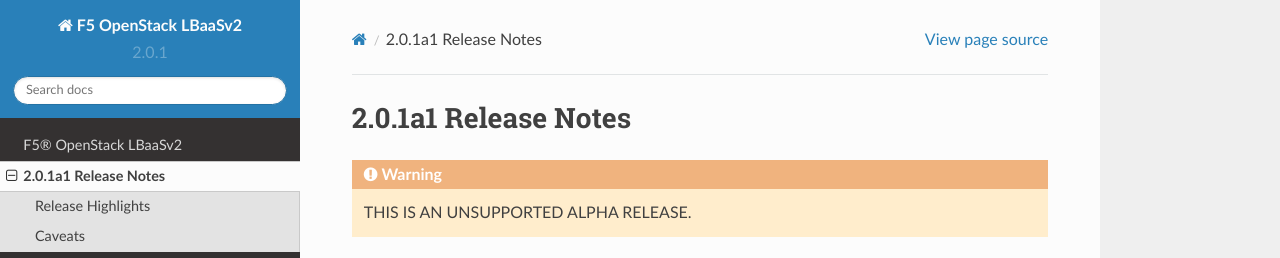
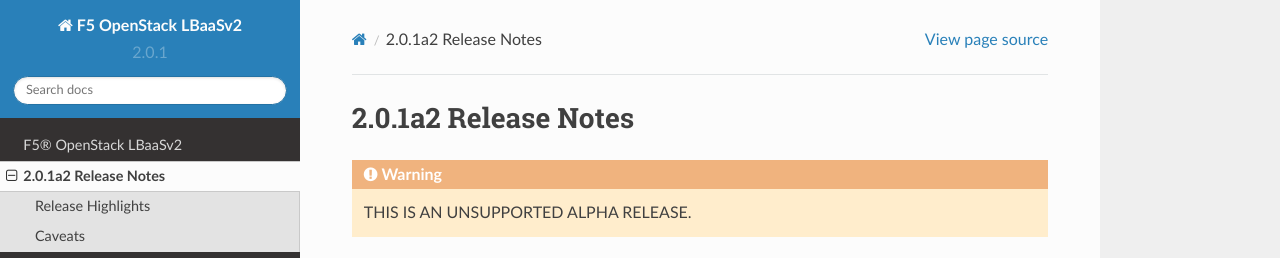
Before and after one commit to jputrino/f5-openstack-lbaasv2, a Sphinx documentation site: the page built from docs/release_notes.rst, in a window 1280 px wide and 900 px high. Shown: the top 258 px of the window. Built offline with Sphinx 7.4.7 and the Read the Docs theme 2.0.0, drawn with Linux system fonts in a browser that asks for light colours.

Commit message:
Update conf.py
bump version number to 2.0.1a2

```diff
--- a/docs/conf.py
+++ b/docs/conf.py
@@ -74,7 +74,7 @@
 # The short X.Y version.
 version = u'2.0.1'
 # The full version, including alpha/beta/rc tags.
-release = u'2.0.1a1'
+release = u'2.0.1a2'
 
 # OpenStack release
 openstack_release = "Liberty"
```
